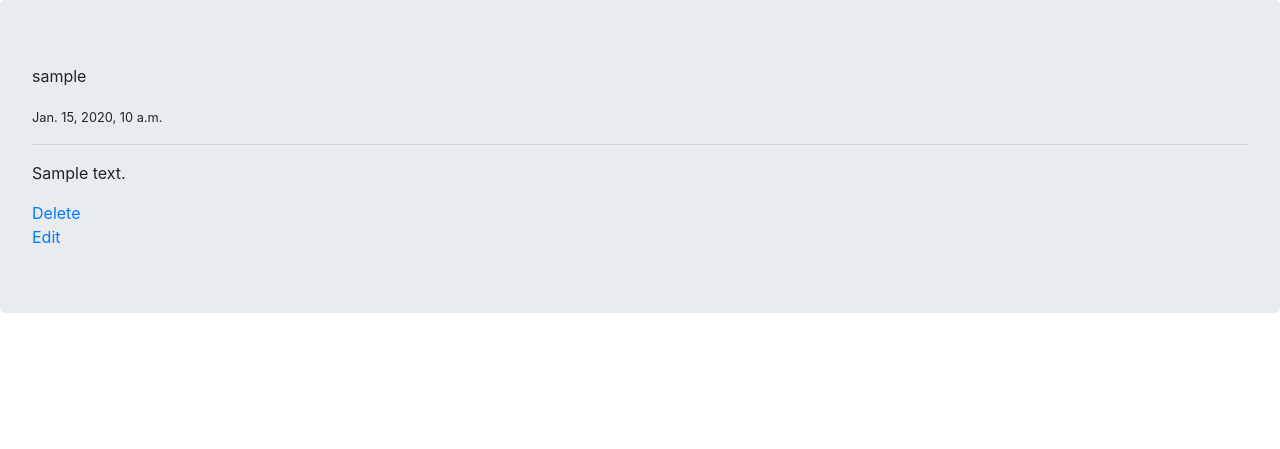
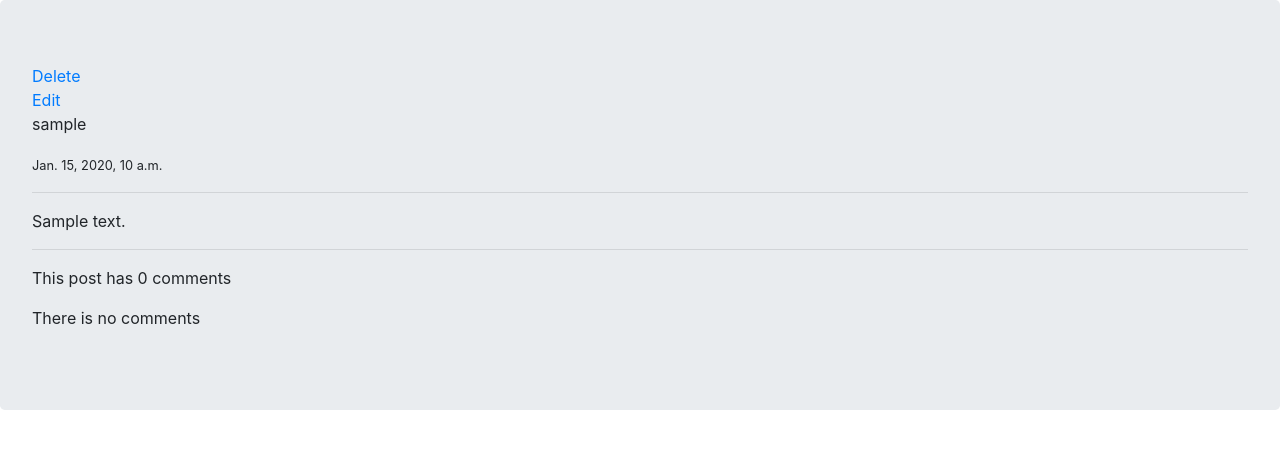
Before and after one commit to ParadoX9798/SocialMedia, a Django app: a page that uses post/templates/post/post_detail.html in a window 1280 px wide. Shown: the part 56-505 px from the top of the page. Run offline with Django 3.2, Linux system fonts and the light colour scheme; a user stored in the database is signed in; tables that the repository leaves empty hold one stand-in row (values such as "Sample post").

Commit message:
add comment and fix bug edit post

```diff
--- a/post/admin.py
+++ b/post/admin.py
@@ -1,6 +1,8 @@
 from django.contrib import admin
-from .models import Post
+from .models import Post, Comment
 
 admin.site.register(Post)
+admin.site.register(Comment)
+
 
 # Register your models here.
--- a/post/models.py
+++ b/post/models.py
@@ -14,3 +14,15 @@
 
     def get_absolute_url(self):
         return reverse("post:post_detail", args=[self.created.year, self.created.month, self.created.day, self.slug])
+
+
+class Comment(models.Model):
+    user = models.ForeignKey(User, on_delete=models.CASCADE , related_name='ucomment')
+    post = models.ForeignKey(Post, on_delete=models.CASCADE, related_name='pcomment')
+    reply = models.ForeignKey('self', on_delete=models.CASCADE, null=True, blank=True, related_name='rcomment')
+    is_reply = models.BooleanField(default=False)
+    body = models.TextField(max_length=100)
+    created = models.DateTimeField(auto_now_add=True)
+
+    def __str__(self):
+        return f'{self.user} - {self.body[:30]}'
--- a/post/templates/post/post_detail.html
+++ b/post/templates/post/post_detail.html
@@ -3,6 +3,12 @@
     @{{ post.user }}
 {% endblock title %}
 {% block content %}
+        {% if request.user.is_authenticated and request.user.id == post.user.id%}
+            <a href="{% url "post:delete_post" post.user.id post.id %}">Delete</a>
+        <br>
+            <a href="{% url "post:edit_post" post.user.id post.id %}">Edit</a>
+
+    {% endif %}
 
     <p>{{  post.user}}</p>
 
@@ -12,10 +18,19 @@
     <p>
         {{ post.body }}
     </p>
-    {% if request.user.is_authenticated and request.user.id == post.user.id%}
-            <a href="{% url "post:delete_post" post.user.id post.id %}">Delete</a>
+
+    <hr>
+        {% with tottal=comments.count %}
+    <p>This post has {{ tottal }} comments</p>
+    {% endwith %}
+    {% for comment in comments%}
+        <div class="card text-white bg-dark ml-2" >
+        <p class="card-header">{{ comment.user }}</p>
+        <p class="card-body">{{ comment.body }}</p>
+        </div>
         <br>
-            <a href="{% url "post:edit_post" post.user.id post.id %}">Edit</a>
+        {% empty %}
+        <p>There is no comments</p>
 
-    {% endif %}
+    {% endfor %}
 {% endblock content %}
--- a/post/views.py
+++ b/post/views.py
@@ -1,5 +1,5 @@
 from django.shortcuts import render, get_object_or_404, redirect
-from .models import Post
+from .models import Post , Comment
 from .forms import PostForm, EditPostForm
 from django.contrib import messages
 from django.utils.text import slugify
@@ -14,7 +14,8 @@
 
 def post_detail(request, year, month, day, slug):
     post = get_object_or_404(Post, created__year=year, created__month=month, created__day=day, slug=slug)
-    return render(request, 'post/post_detail.html', {"post": post})
+    comments = Comment.objects.filter(post=post, is_reply=False)
+    return render(request, 'post/post_detail.html', {"post": post, "comments": comments})
 
 
 @login_required
@@ -52,8 +53,9 @@
 @login_required
 def edit_post(request, user_id, post_id):
     if user_id == request.user.id:
+        post = get_object_or_404(Post, pk=post_id)
         if request.method == "POST":
-            form = PostForm(request.POST)
+            form = PostForm(request.POST, instance=post)
             if form.is_valid():
                 edited_post = form.save(commit=False)
                 edited_post.user = request.user
@@ -63,7 +65,6 @@
                 return redirect("accounts:user_dashboard", user_id)
 
         else:
-            post = get_object_or_404(Post, id=post_id)
             form = EditPostForm(instance=post)
         return render(request, 'post/edit_post.html', {'form': form})
 
```
Also changed, not shown: accounts/migrations/0001_initial.py (deleted), post/migrations/0001_initial.py (deleted), post/urls.py (line endings or trailing spaces).
